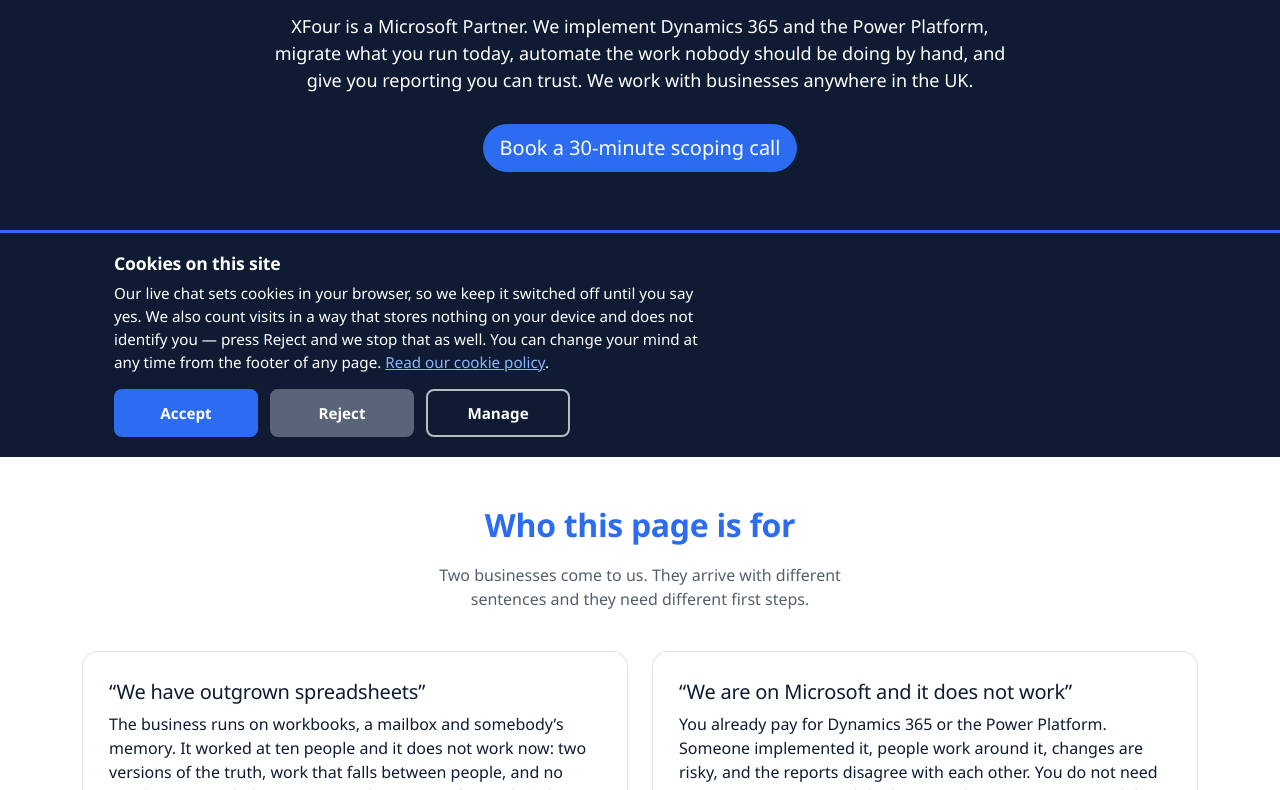
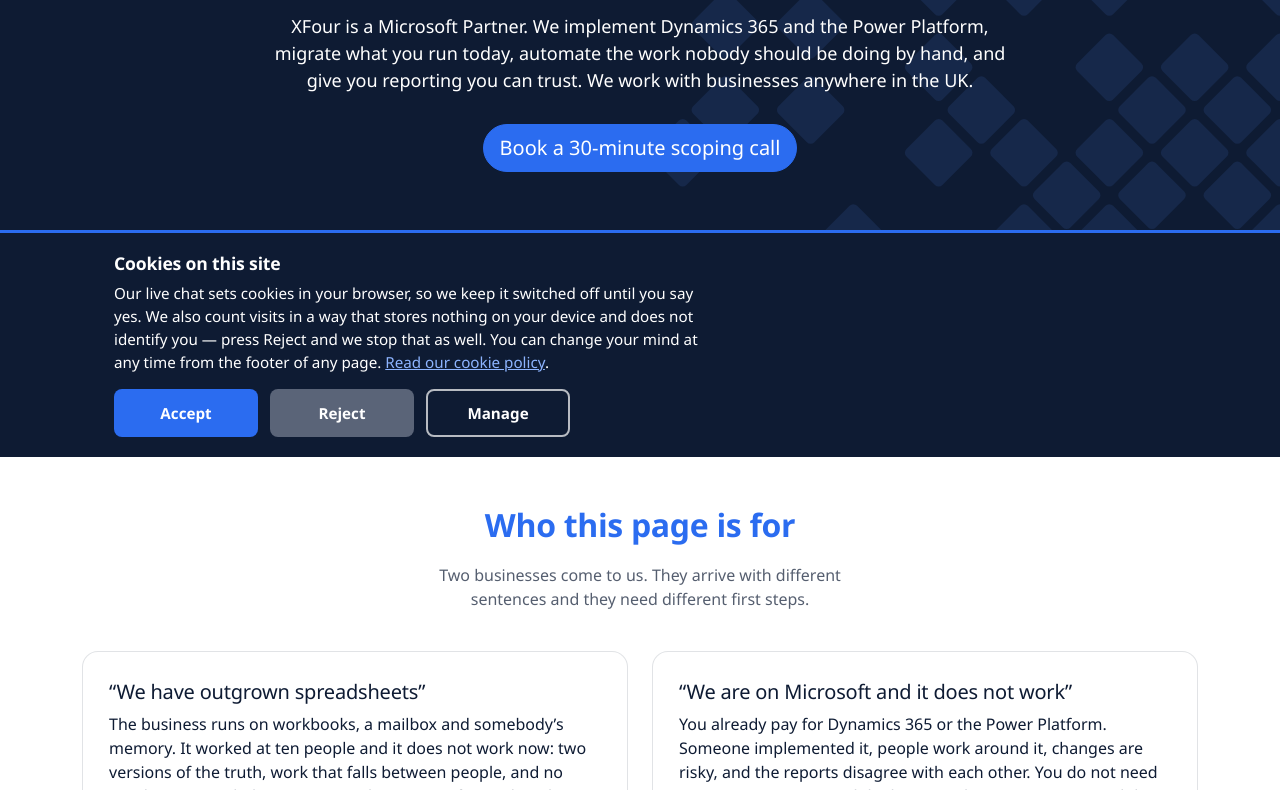
Before and after one commit to XFour-IT/www.xfour.co.uk, an Astro site in the folder x4-website/: page /dynamics-365 in a window 1280 px wide. Shown: the part 343-1133 px from the top of the page. Built offline with nearby package versions, Linux system fonts and the light colour scheme; Astro itself is replaced by a stand-in of ours; a script that the page names is missing; a web font is replaced by a local one.

Commit message:
Brand v1.0: stop the hero scrim from hiding the diamond pattern (XFO-728)
Codex flagged this on PR #48: .clean-block.clean-hero:before is a vendored
Bootstrap rule that paints an opaque currentColor overlay over the hero,
designed for a dark tint on a busy photo background. Every .clean-hero on
this site now sets its own Navy colour plus the pattern SVG as the
background instead of a photo, so that opaque overlay was painting flat
Navy over the pattern on all 7 hero pages -- same bug, one shared rule.

Make the overlay transparent; Navy plus the fade baked into the pattern
itself already gives the white hero text enough contrast without it.
Updated the matching code comments on each hero to stop implying the old
"flat navy, no pattern" intent.

npm run build and npm test both pass (164/166 -- the 2 failures are the
pre-existing, unrelated blog-index gap already on main).

```diff
--- a/x4-website/src/pages/dynamics-365.astro
+++ b/x4-website/src/pages/dynamics-365.astro
@@ -281,9 +281,8 @@
 </BaseLayout>
 
 <style>
-	/* .clean-block.clean-hero:before paints currentColor across the whole hero,
-	   so setting the colour here gives a flat brand navy band and costs no image
-	   request. Same navy, and the same reasoning, as the home page hero. */
+	/* Same navy + pattern hero as the home page -- see index.astro for why
+	   both the colour and the pattern image are set. */
 	.journey-hero {
 		color: var(--xf-navy);
 		background: var(--xf-navy) url('/assets/img/brand/patterns/XFour-Pattern_Navy_Right.svg') center right / cover no-repeat;
--- a/x4-website/src/pages/dynamics-365/automation-and-integration.astro
+++ b/x4-website/src/pages/dynamics-365/automation-and-integration.astro
@@ -324,8 +324,8 @@
 </BaseLayout>
 
 <style>
-	/* Same flat navy hero as /dynamics-365: .clean-block.clean-hero:before
-	   paints currentColor across the hero, so this costs no image request. */
+	/* Same navy + pattern hero as /dynamics-365 -- see index.astro for why
+	   both the colour and the pattern image are set. */
 	.journey-hero {
 		color: var(--xf-navy);
 		background: var(--xf-navy) url('/assets/img/brand/patterns/XFour-Pattern_Navy_Right.svg') center right / cover no-repeat;
--- a/x4-website/src/pages/dynamics-365/implementation-and-migration.astro
+++ b/x4-website/src/pages/dynamics-365/implementation-and-migration.astro
@@ -245,8 +245,8 @@
 </BaseLayout>
 
 <style>
-	/* Same flat navy hero as /dynamics-365: the theme's :before paints
-	   currentColor, so this costs no image request. */
+	/* Same navy + pattern hero as /dynamics-365 -- see index.astro for why
+	   both the colour and the pattern image are set. */
 	.journey-hero {
 		color: var(--xf-navy);
 		background: var(--xf-navy) url('/assets/img/brand/patterns/XFour-Pattern_Navy_Right.svg') center right / cover no-repeat;
--- a/x4-website/src/pages/index.astro
+++ b/x4-website/src/pages/index.astro
@@ -127,10 +127,10 @@
 </BaseLayout>
 
 <style>
-	/* .clean-block.clean-hero:before paints currentColor over the whole hero, so
-	   setting the colour here gives a flat brand navy band and no image request. */
 	/* Brand guidelines v1.0 pattern: the mark's own diamond grid, kept to the
-	   right and faded towards the text side. */
+	   right and faded towards the text side. Navy is the base colour the
+	   pattern sits on, not a fallback -- tokens.css turns off the theme's
+	   opaque :before scrim so the pattern actually shows. */
 	.home-hero {
 		color: var(--xf-navy);
 		background: var(--xf-navy) url('/assets/img/brand/patterns/XFour-Pattern_Navy_Right.svg') center right / cover no-repeat;
--- a/x4-website/src/pages/it-support.astro
+++ b/x4-website/src/pages/it-support.astro
@@ -259,9 +259,9 @@
 </BaseLayout>
 
 <style>
-	/* Flat brand navy, matching the home page hero. .clean-block.clean-hero:before
-	   paints currentColor over the band, so both properties are set to the same
-	   value and the hero costs no image request. */
+	/* Same navy + pattern hero as the home page -- see index.astro for why
+	   both the colour and the pattern image are set (tokens.css disables
+	   the theme's opaque :before scrim so the pattern shows). */
 	.it-hero {
 		color: var(--xf-navy);
 		background: var(--xf-navy) url('/assets/img/brand/patterns/XFour-Pattern_Navy_Right.svg') center right / cover no-repeat;
--- a/x4-website/src/pages/it-support/thames-valley.astro
+++ b/x4-website/src/pages/it-support/thames-valley.astro
@@ -192,7 +192,8 @@
 </BaseLayout>
 
 <style>
-	/* Flat brand navy, matching /it-support. */
+	/* Same navy + pattern hero as /it-support -- see index.astro for why
+	   both the colour and the pattern image are set. */
 	.tv-hero {
 		color: var(--xf-navy);
 		background: var(--xf-navy) url('/assets/img/brand/patterns/XFour-Pattern_Navy_Right.svg') center right / cover no-repeat;
--- a/x4-website/src/pages/it-support/whats-included.astro
+++ b/x4-website/src/pages/it-support/whats-included.astro
@@ -138,8 +138,8 @@
 </BaseLayout>
 
 <style>
-	/* Flat brand navy, matching /it-support. .clean-block.clean-hero:before paints
-	   currentColor over the band, so both are set and the hero costs no image. */
+	/* Same navy + pattern hero as /it-support -- see index.astro for why
+	   both the colour and the pattern image are set. */
 	.included-hero {
 		color: var(--xf-navy);
 		background: var(--xf-navy) url('/assets/img/brand/patterns/XFour-Pattern_Navy_Right.svg') center right / cover no-repeat;
--- a/x4-website/src/styles/tokens.css
+++ b/x4-website/src/styles/tokens.css
@@ -132,6 +132,16 @@
 	text-shadow: none;
 }
 
+/* The vendored theme's :before paints an opaque currentColor scrim over
+   the hero (designed for a dark overlay on a busy photo). Every hero on
+   this site sets its own navy + pattern-SVG background instead, so the
+   scrim was hiding the brand pattern completely -- confirmed by Codex
+   review on PR #48. Navy plus the fade built into the pattern itself
+   already gives the white hero text enough contrast without a scrim. */
+.clean-block.clean-hero:before {
+	background-color: transparent;
+}
+
 .clean-block.clean-hero::after {
 	content: "";
 	position: absolute;
```
